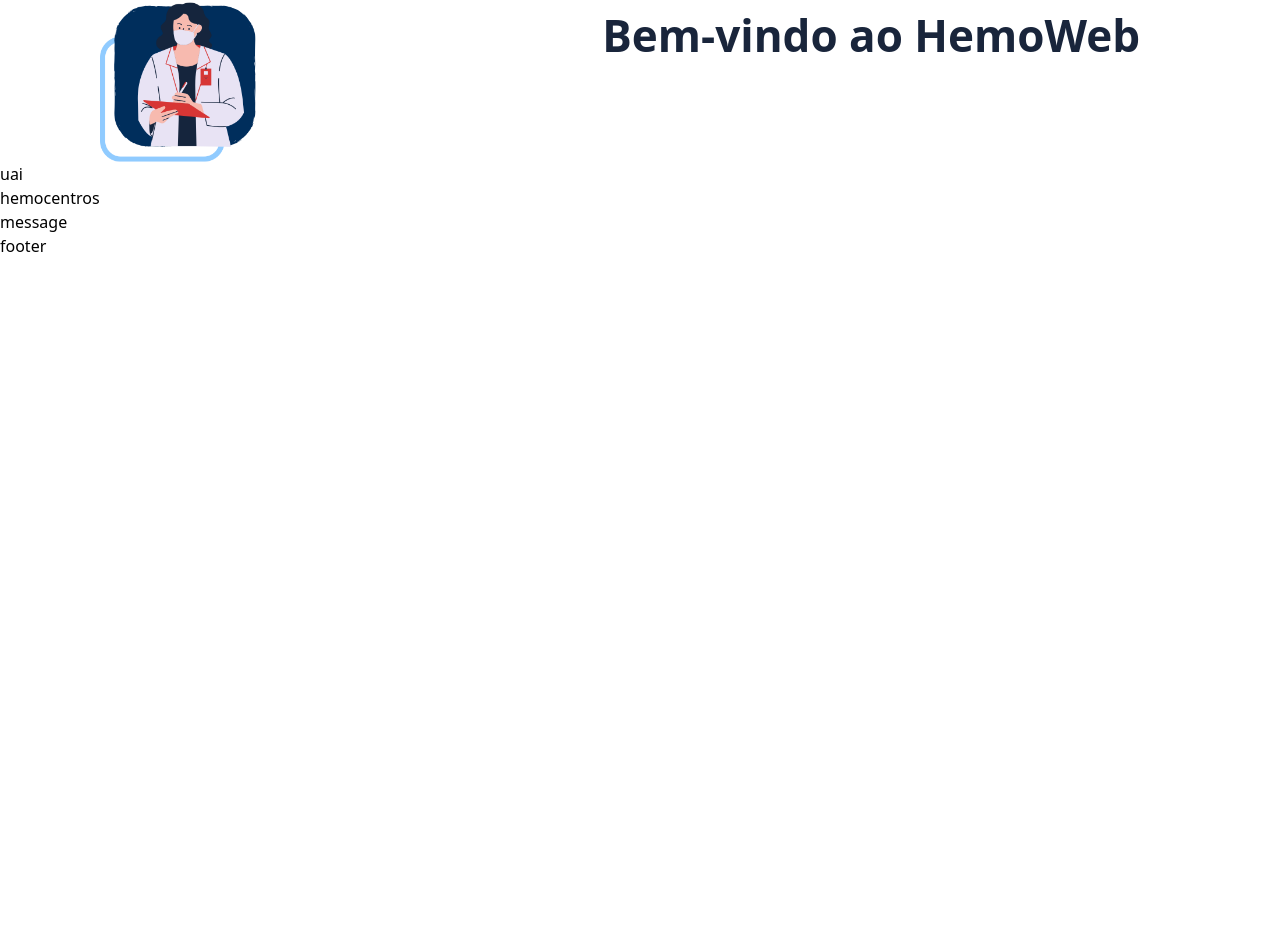
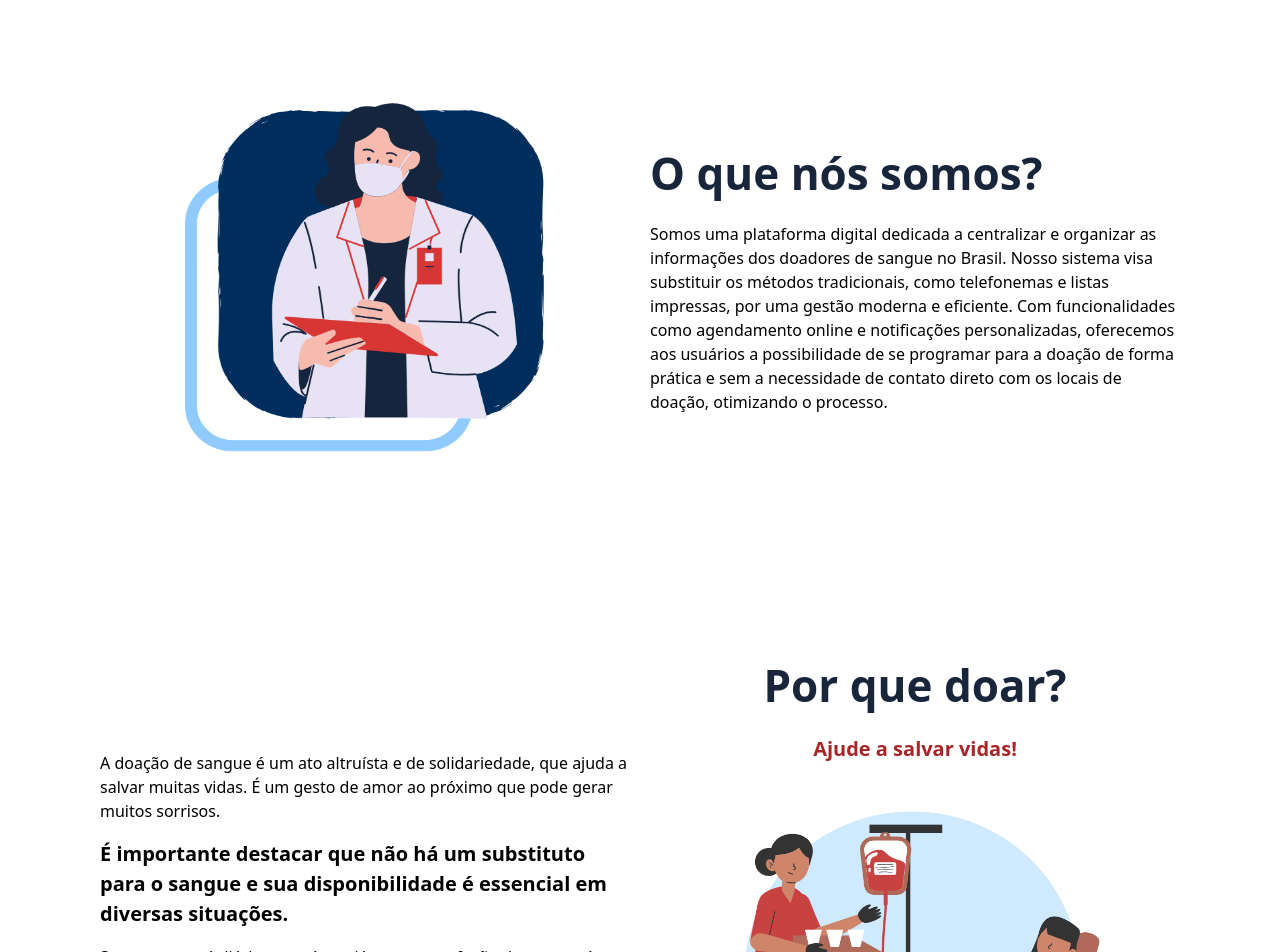
Before and after one commit to littlehopw/HemoWeb, a React (Vite) app in the folder frontend/: page / in a window 1280 px wide. Shown: the part 650-1602 px from the top of the page. Before the commit the page ends 908 px from the top, so only its background shows below. Built offline with nearby package versions, Linux system fonts and the light colour scheme.

Commit message:
[Front-end] Feature: Sobre nós + Por que doar? da Landing Page
Finalizei a representação visual dessas duas seções, mas elas não são responsivas ainda. É preciso aplicar a responsividade na próxima sprint.

```diff
--- a/frontend/src/App.css
+++ b/frontend/src/App.css
@@ -113,8 +113,8 @@
 
   .h2-poppins {
     @apply font-bold;
-    font-family: var(--menu-poppins);
-    font-size: 44px; /* Define o tamanho exato */
+    font-family: var(--h2-poppins);
+    font-size: 50px; /* Define o tamanho exato */
     color: var(--primary-color-4);
   }
 
@@ -152,15 +152,84 @@
 
   /*=========================== SOBRE NÓS ====================================================================================*/
   .about-container {
-    @apply max-w-7xl mx-auto;
-    background-color: var(--light-background-color);
-    border-radius: 40px;
-    display: flex;
-    flex-direction: row;
-    justify-content: space-between;
-    padding-top: 80px;
-    padding-left: 100px;
-    padding-right: 140px;
+    @apply bg-[var(--light-background-color)] rounded-[40px] p-10; /* Estilos gerais */
+    display: grid; /* Define o layout como grid */
+    grid-template-columns: repeat(2, 1fr); /* Cria duas colunas de tamanhos iguais */
+    gap: 20px; /* Espaçamento entre as colunas */
+    align-items: center; /* Centraliza os itens verticalmente */
+    padding: 100px;
+    margin-top: 80px;
   }
 
+  .about-container img {
+    @apply h-[350px] w-[360px]; /* Define as dimensões */
+    display: block; /* Garante que a imagem seja tratada como um bloco */
+    margin: 0 auto; /* Centraliza horizontalmente */
+  }
+
+  .about-container h2 {
+    @apply font-bold;
+    font-family: var(--menu-poppins);
+    font-size: var(--h2-poppins); /* Usa a variável para o tamanho do texto */
+    color: var(--primary-color-4);
+    margin-bottom: 16px; /* Espaçamento abaixo do título */
+  }
+
+  .about-container p {
+    @apply font-normal;
+    font-family: var(--paragraph-poppins);
+    color: var(--black);
+    margin-top: 16px; /* Espaçamento acima do parágrafo */
+  }
+
+  /*=========================== POR QUE DOAR? ====================================================================================*/
+  .why-container {
+    @apply bg-[var(--light-background-color)] rounded-[40px] p-10; /* Estilos gerais */
+    display: grid; /* Define o layout como grid */
+    grid-template-columns: repeat(2, 1fr); /* Cria duas colunas de tamanhos iguais */
+    gap: 20px; /* Espaçamento entre as colunas */
+    align-items: center; /* Centraliza os itens verticalmente */
+    padding: 100px;
+  }
+
+  .why-container img {
+    @apply h-[399px] w-[375px]; /* Define as dimensões */
+    display: block; /* Garante que a imagem seja tratada como um bloco */
+    margin: 0 auto; /* Centraliza horizontalmente */
+  }
+
+  .why-container h4 {
+    @apply font-bold;
+    font-family: var(--h4-poppins);
+    font-size: var(--h4-poppins); /* Usa a variável para o tamanho do texto */
+    color: var(--black);
+    margin-top: 16px; /* Espaçamento acima do parágrafo */
+    margin-bottom: 16px; /* Espaçamento abaixo do título */
+  }
+
+ .why-container h2 {
+  @apply font-bold;
+  font-family: var(--menu-poppins);
+  font-size: var(--h2-poppins); /* Usa a variável para o tamanho do texto */
+  color: var(--primary-color-4); /* Cor do título */
+  margin-bottom: 16px; /* Espaçamento abaixo do título */
+  text-align: center; /* Centraliza o texto */
+  }
+
+  .why-container p {
+    @apply font-normal;
+    font-family: var(--paragraph-poppins);
+    font-size: var(--paragraph-poppins); /* Usa a variável para o tamanho do texto */
+    color: var(--black); /* Cor do texto */
+    margin-bottom: 16px; /* Espaçamento abaixo do texto */
+  }
+
+  .why-container h1 {
+    @apply font-bold;
+    font-family: var(--menu-poppins);
+    font-size: var(--h4-poppins); /* Usa a variável para o tamanho do texto */
+    color: var(--primary-color-5); /* Cor do texto */
+    margin-bottom: 16px; /* Espaçamento abaixo do texto */
+    text-align: center; /* Centraliza o texto */
+  }
 }
--- a/frontend/src/App.jsx
+++ b/frontend/src/App.jsx
@@ -52,19 +52,35 @@ function About() {
   return (
     <div className="about-container">
       <div>
-        <img src={vectorAbout} alt="HemoWeb About" className="h-40 w-auto" />
+        <img src={vectorAbout} alt="Sobre Nós" className="about-image" />
       </div>
       <div>
-        <h1 className="h2-poppins text-primary-color-4">Bem-vindo ao HemoWeb</h1>
-       </div>
+        <h2>O que nós somos?</h2>
+        <p>
+          Somos uma plataforma digital dedicada a centralizar e organizar as informações dos doadores de sangue no Brasil.
+
+Nosso sistema visa substituir os métodos tradicionais, como telefonemas e listas impressas, por uma gestão moderna e eficiente.
+
+Com funcionalidades como agendamento online e notificações personalizadas, oferecemos aos usuários a possibilidade de se programar para a doação de forma prática e sem a necessidade de contato direto com os locais de doação, otimizando o processo.
+        </p>
+      </div>
     </div>
   );
 }
 
 function Why() {
   return (
-    <div>
-      <h1>uai</h1>
+    <div className="why-container">
+      <div>
+      <p>A doação de sangue é um ato altruísta e de solidariedade, que ajuda a salvar muitas vidas. É um gesto de amor ao próximo que pode gerar muitos sorrisos.</p>
+      <h4>É importante destacar que não há um substituto para o sangue e sua disponibilidade é essencial em diversas situações.</h4>
+      <p>Seu consumo é diário e contínuo, já que a transfusão de sangue é necessária em diversas situações, tais como anemias cronicas, cirurgias de urgência, acidentes que causam hemorragias, complicações da dengue, febre amarela, tratamento de câncer e outras doenças graves.</p>
+      </div>
+      <div>
+        <h2>Por que doar?</h2>
+        <h1>Ajude a salvar vidas!</h1>
+        <img src={vectorWhy} alt="Por que doar?" className="about-image" />
+      </div>
     </div>
   );
 }
```
Also changed, not shown: frontend/src/assets/vector-why.png.
